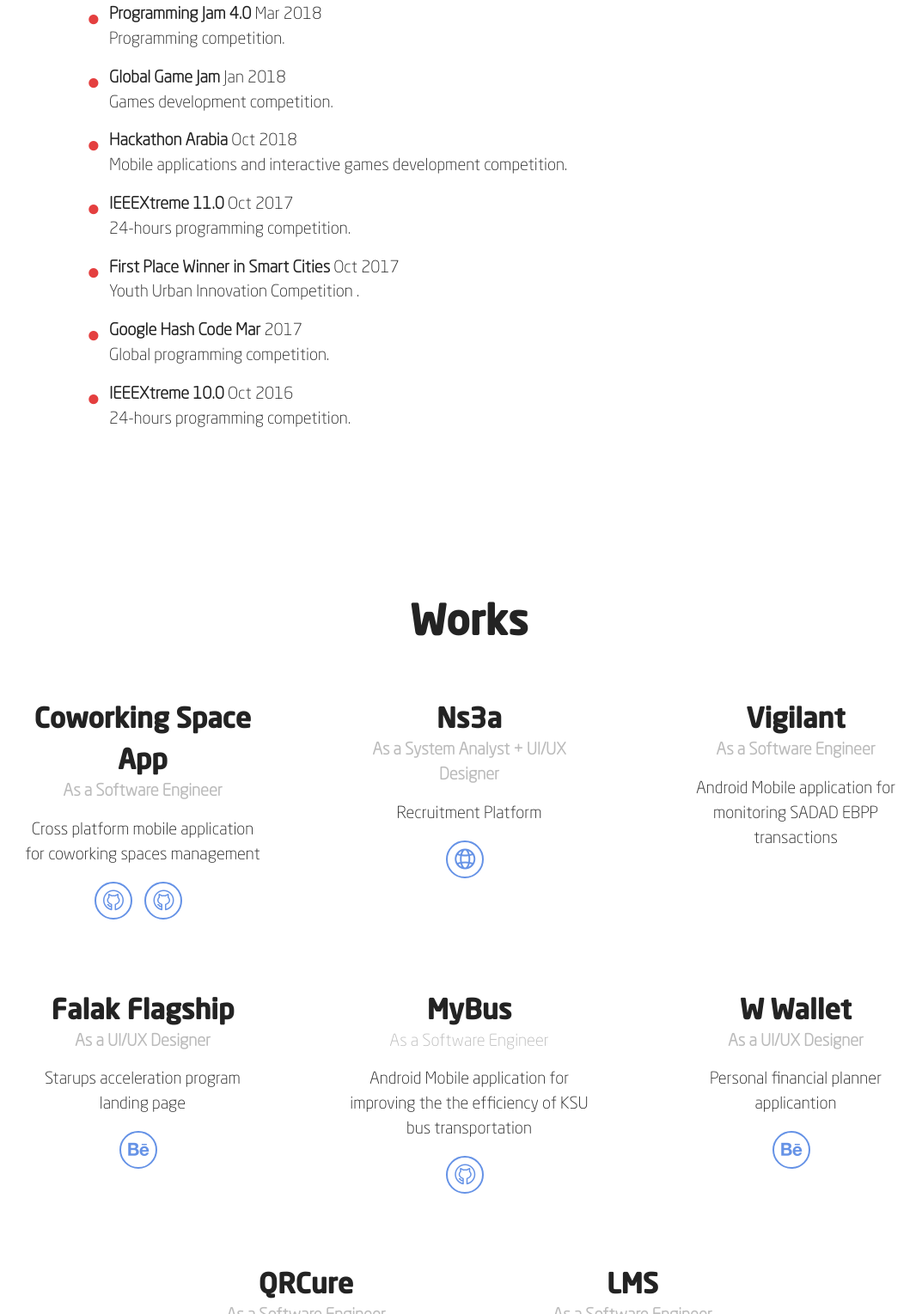
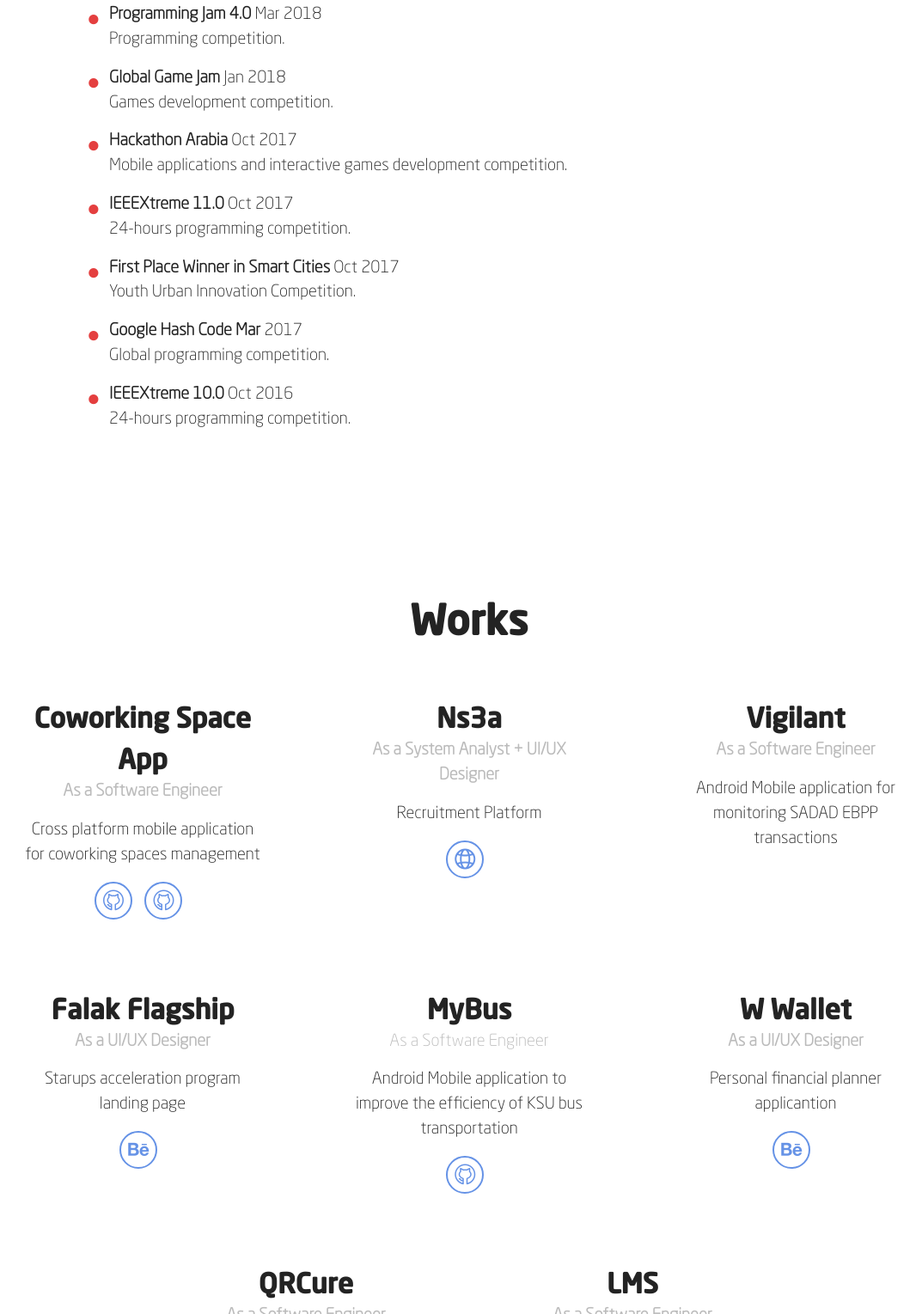
Before and after one commit to NoraAlhashmi/Noras-portfolio, a plain HTML site: page index.html in a window 1280 px wide. Shown: the part 4407-5936 px from the top of the page at 86% size, without its empty margins (94-1167 px from the left). Drawn offline with Linux system fonts and the light colour scheme; files whose address does not match are found by name.

Commit message:
Update index.html
content edits

```diff
--- a/index.html
+++ b/index.html
@@ -334,9 +334,9 @@
                     <li><strong>ELM Hackathon</strong> Apr 2018<br>Mobile Application Development Competition, one of the best 5 projects.</li>
                     <li><strong>Programming Jam 4.0</strong> Mar 2018<br>Programming competition.</li>
                     <li><strong>Global Game Jam</strong> Jan 2018<br>Games development competition.</li>
-                    <li><strong>Hackathon Arabia</strong> Oct 2018<br>Mobile applications and interactive games development competition.</li>
+                    <li><strong>Hackathon Arabia</strong> Oct 2017<br>Mobile applications and interactive games development competition.</li>
                     <li><strong>IEEEXtreme 11.0</strong> Oct 2017<br>24-hours programming competition.</li>
-                    <li><strong>First Place Winner in Smart Cities</strong> Oct 2017<br>Youth Urban Innovation Competition .</li>
+                    <li><strong>First Place Winner in Smart Cities</strong> Oct 2017<br>Youth Urban Innovation Competition.</li>
                     <li><strong>Google Hash Code Mar</strong> 2017<br>Global programming competition.</li>
                     <li><strong>IEEEXtreme 10.0</strong> Oct 2016<br>24-hours programming competition.</li>
                 </ul>
@@ -475,7 +475,7 @@
                             <strong>MyBus</strong>
                         </h5>
                         <h6 class="mbr-role mbr-fonts-style align-center mb-3 display-4">As a Software Engineer</h6>
-                        <p class="card-text mbr-fonts-style align-center display-4">Android Mobile application for improving the the efficiency of KSU bus transportation<br></p>
+                        <p class="card-text mbr-fonts-style align-center display-4">Android Mobile application to improve the efficiency of KSU bus transportation<br></p>
                         <div class="social-row display-7">
                           <div class="soc-item">
                               <a href="https://github.com/NoraAlhashmi/" target="_blank">
```
